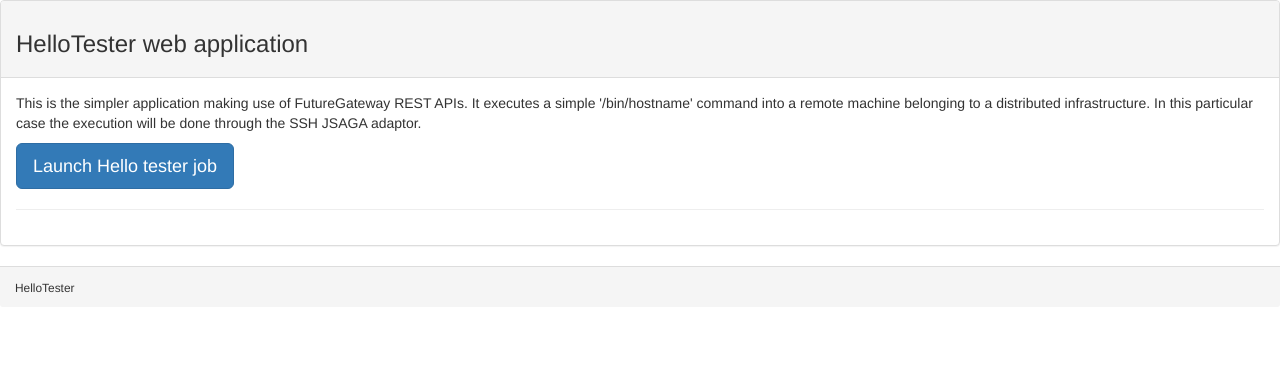
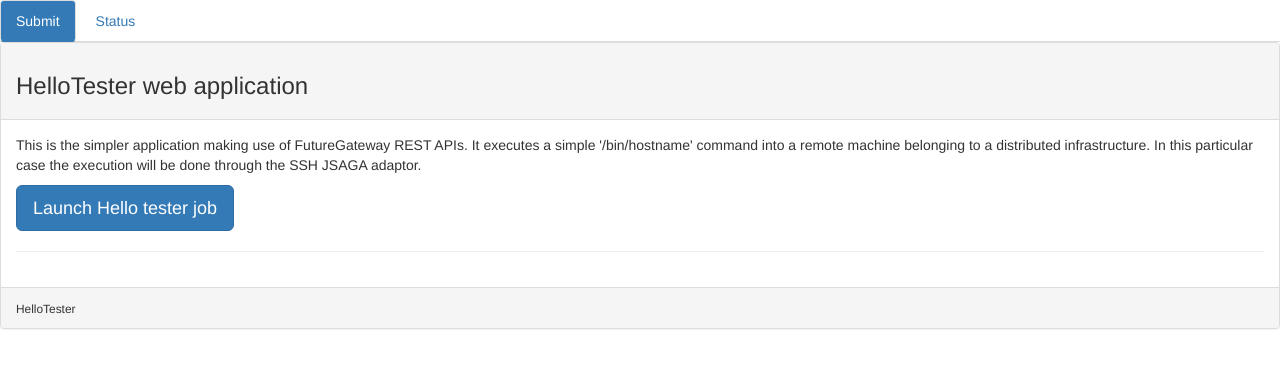
Before and after one commit to FutureGateway/HelloTester, a plain HTML site: page web/index.html in a window 1280 px wide. Drawn offline with Linux system fonts and the light colour scheme; no server answers.

Commit message:
Added the tabs and some restructuring of the layout

```diff
--- a/web/index.html
+++ b/web/index.html
@@ -1,9 +1,8 @@
 <!DOCTYPE html>
 <!--
 
- Copyright (c) 2011:
+ Copyright (c) 2015:
  Istituto Nazionale di Fisica Nucleare (INFN), Italy
- Consorzio COMETA (COMETA), Italy
 
  See http://www.infn.it and and http://www.consorzio-cometa.it for details on
  the copyright holders.
@@ -24,14 +23,14 @@
 -->
 <html>
     <head>
-        <title>HelloTester</title>
-        <!-- Bootstrap -->
+        <meta charset="utf-8">
+        <meta http-equiv="X-UA-Compatible" content="IE=edge">
         <link href="css/bootstrap.min.css" rel="stylesheet">
         <meta charset="UTF-8">
         <meta name="viewport" content="width=device-width, initial-scale=1.0">
-        <script type="text/javascript" src="js/jquery.min.js"></script>
-        <script type="text/javascript" src="js/bootstrap.min.js"></script>
-        <script type="text/javascript" src="js/jquery.tablesorter.min.js"></script>
+        <title>HelloTester</title>
+    </head>
+    <body>
         <script type="text/javascript">
             /*
              * All the web app needs to configure are the following
@@ -358,8 +357,13 @@
                 setTimeout(checkJobs, TimerDelay); // Initialize the job check loop
             });
         </script>
-    </head>
-    <body>
+        <ul class="nav nav-tabs nav-pills" role="tablist">
+          <li role="presentation" class="active"><a href="#submit" role="tab" data-toggle="pill">Submit</a></li>
+          <li role="presentation"><a href="#status" role="tab" data-toggle="pill">Status</a></li>
+        </ul>
+        <div class="tab-content">
+          <div role="tabpanel" class="tab-pane active in fade" id="submit">
+
         <div class="panel panel-default">
         <div class="panel-heading"><h3> HelloTester web application </h3></div>
         <div class="panel-body">
@@ -376,8 +380,8 @@
 
         <!-- Submit record table (end) -->
         </div>
+        <div class="panel-footer"><small>HelloTester</small></div>
         </div>
-        <div class="panel-footer"><small>HelloTester</small></div>
         <!-- Modal (begin) -->
         <div class="modal fade" id="helloTesterModal" tabindex="-1" role="dialog" aria-labelledby="HelloTester">
           <div class="modal-dialog modal-lg" role="document">
@@ -421,7 +425,7 @@
               <div class="modal-body">
                   <p></p>
               </div>
-                <div id="job_id" class='job_id' data-name='job_id' data-value=''/>
+                <div id="job_id" class='job_id' data-name='job_id' data-value=''></div>
               <div class="modal-footer">
                 <button type="button" class="btn btn-default" data-dismiss="modal" id="cancelJobDel">Cancel</button>
                 <button type="button" class="btn btn-danger" id="confirmJobDel">Delete</button>
@@ -429,6 +433,14 @@
             </div>
           </div>
         </div>
+      </div>
+      <div role="tabpanel" class="tab-pane fade" id="status">
+      </div>
+    </div>
+
         <!-- Confirm Modal Dialog (end) -->
+        <script type="text/javascript" src="js/jquery.min.js"></script>
+        <script type="text/javascript" src="js/bootstrap.min.js"></script>
+        <script type="text/javascript" src="js/jquery.tablesorter.min.js"></script>
     </body>
 </html>
```
